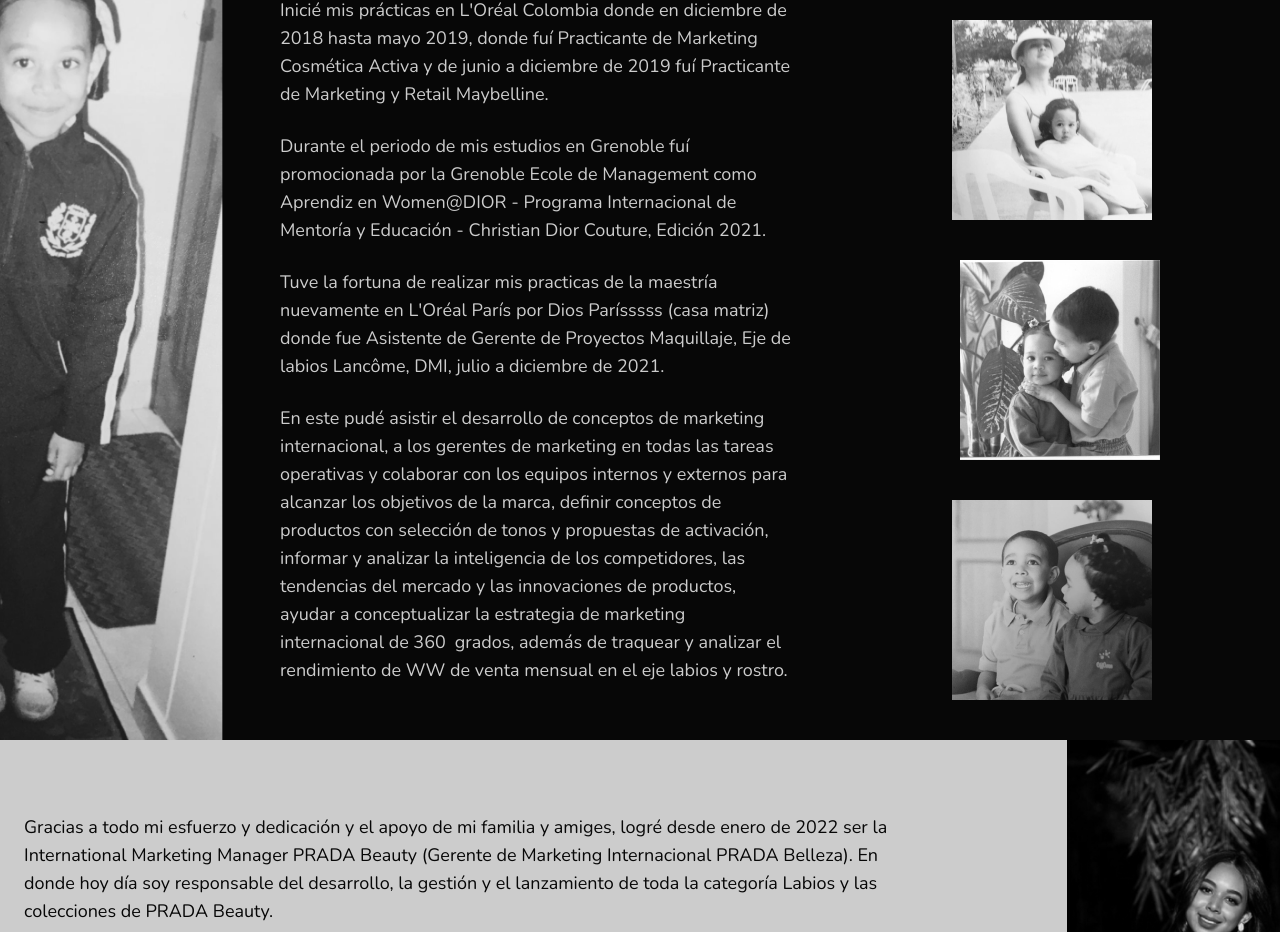
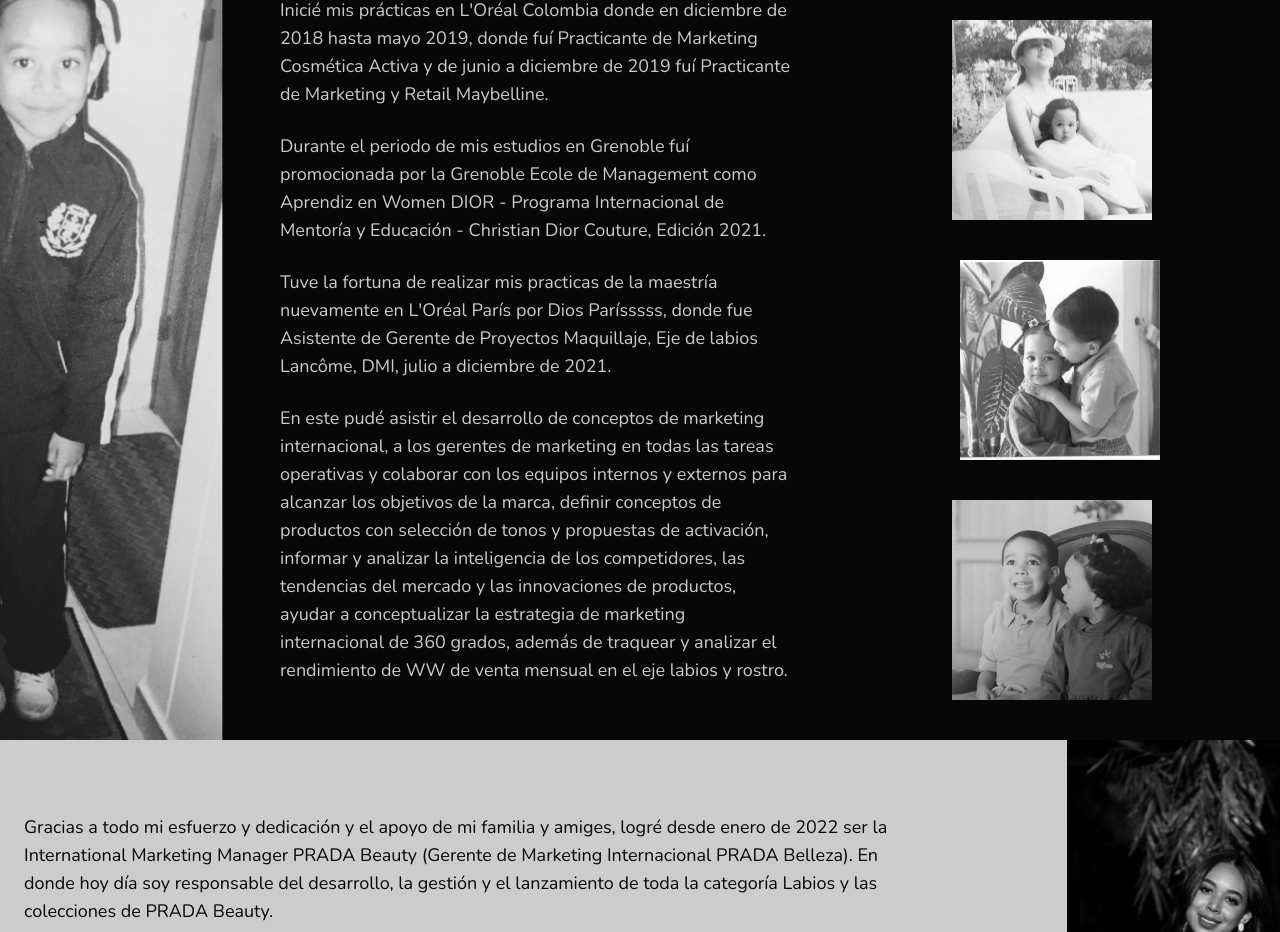
Before and after one commit to NicoAmont/mmdc-grado, a Next.js app: page /mihistoria in a window 1280 px wide. Shown: the part 860-1792 px from the top of the page. Built offline with nearby package versions, Linux system fonts and the light colour scheme; a web font is replaced by a local one.

Commit message:
adding last fixes

```diff
--- a/pages/mihistoria.js
+++ b/pages/mihistoria.js
@@ -71,9 +71,9 @@ export default function Home() {
                 <div className='h-auto z-10 hover:filter-none flex flex-col w-auto filter-none md:mr-40 md:ml-40 ml-2 '>
                   <div className='w-full h-full  hover:filter-none  flex flex-col gap-6'>
                     <p className=' hover:filter-none max-w-lg top-0  font-body md:text-lg text-bgr2 font-extralight t z-10 filter-none '>Inicié mis prácticas en L'Oréal Colombia donde en diciembre de 2018 hasta mayo 2019, donde fuí Practicante de Marketing Cosmética Activa y de junio a diciembre de 2019 fuí Practicante de Marketing y Retail Maybelline.</p>
-                    <p className=' hover:filter-none max-w-lg top-0  font-body md:text-lg text-bgr2 font-extralight t z-10 filter-none '>Durante el periodo de mis estudios en Grenoble fuí promocionada por la Grenoble Ecole de Management como Aprendiz en Women@DIOR - Programa Internacional de Mentoría y Educación - Christian Dior Couture, Edición 2021.</p>
-                    <p className=' hover:filter-none max-w-lg top-0  font-body md:text-lg text-bgr2 font-extralight t z-10 filter-none '>Tuve la fortuna de realizar mis practicas de la maestría nuevamente en L'Oréal París por Dios Parísssss (casa matriz) donde fue Asistente de Gerente de Proyectos Maquillaje, Eje de labios Lancôme, DMI, julio a diciembre de 2021.</p>
-                      <p className=' hover:filter-none max-w-lg top-0  font-body md:text-lg text-bgr2 font-extralight t z-10 filter-none '>En este pudé asistir el desarrollo de conceptos de marketing internacional, a los gerentes de marketing en todas las tareas operativas y colaborar con los equipos internos y externos para alcanzar los objetivos de la marca, definir conceptos de productos con selección de tonos y propuestas de activación, informar y analizar la inteligencia de los competidores, las tendencias del mercado y las innovaciones de productos, ayudar a conceptualizar la estrategia de marketing internacional de 360 grados, además de traquear y analizar el rendimiento de WW de venta mensual en el eje labios y rostro.</p>
+                    <p className=' hover:filter-none max-w-lg top-0  font-body md:text-lg text-bgr2 font-extralight t z-10 filter-none '>Durante el periodo de mis estudios en Grenoble fuí promocionada por la Grenoble Ecole de Management como Aprendiz en Women DIOR - Programa Internacional de Mentoría y Educación - Christian Dior Couture, Edición 2021.</p>
+                    <p className=' hover:filter-none max-w-lg top-0  font-body md:text-lg text-bgr2 font-extralight t z-10 filter-none '>Tuve la fortuna de realizar mis practicas de la maestría nuevamente en L'Oréal París por Dios Parísssss, donde fue Asistente de Gerente de Proyectos Maquillaje, Eje de labios Lancôme, DMI, julio a diciembre de 2021.</p>
+                      <p className=' hover:filter-none max-w-lg top-0  font-body md:text-lg text-bgr2 font-extralight t z-10 filter-none '>En este pudé asistir el desarrollo de conceptos de marketing internacional, a los gerentes de marketing en todas las tareas operativas y colaborar con los equipos internos y externos para alcanzar los objetivos de la marca, definir conceptos de productos con selección de tonos y propuestas de activación, informar y analizar la inteligencia de los competidores, las tendencias del mercado y las innovaciones de productos, ayudar a conceptualizar la estrategia de marketing internacional de 360 grados, además de traquear y analizar el rendimiento de WW de venta mensual en el eje labios y rostro.</p>
                   </div>
                 </div>
                 <div className='mt-10 gap-10 flex flex-row  h-full overflow-x-scroll overflow-y-hidden md:flex-col w-auto md:justify-center md:items-center md:align-middle '>
```
